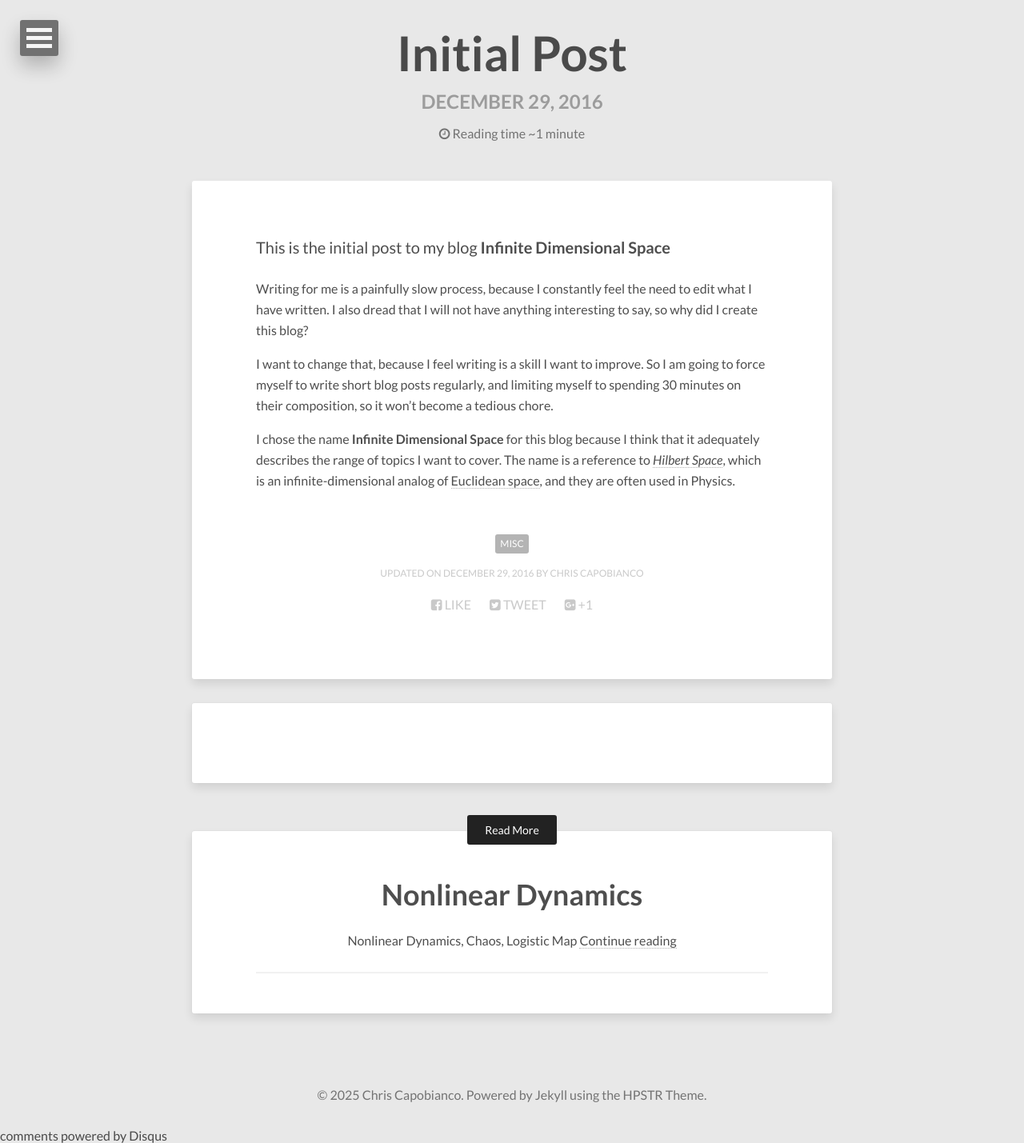
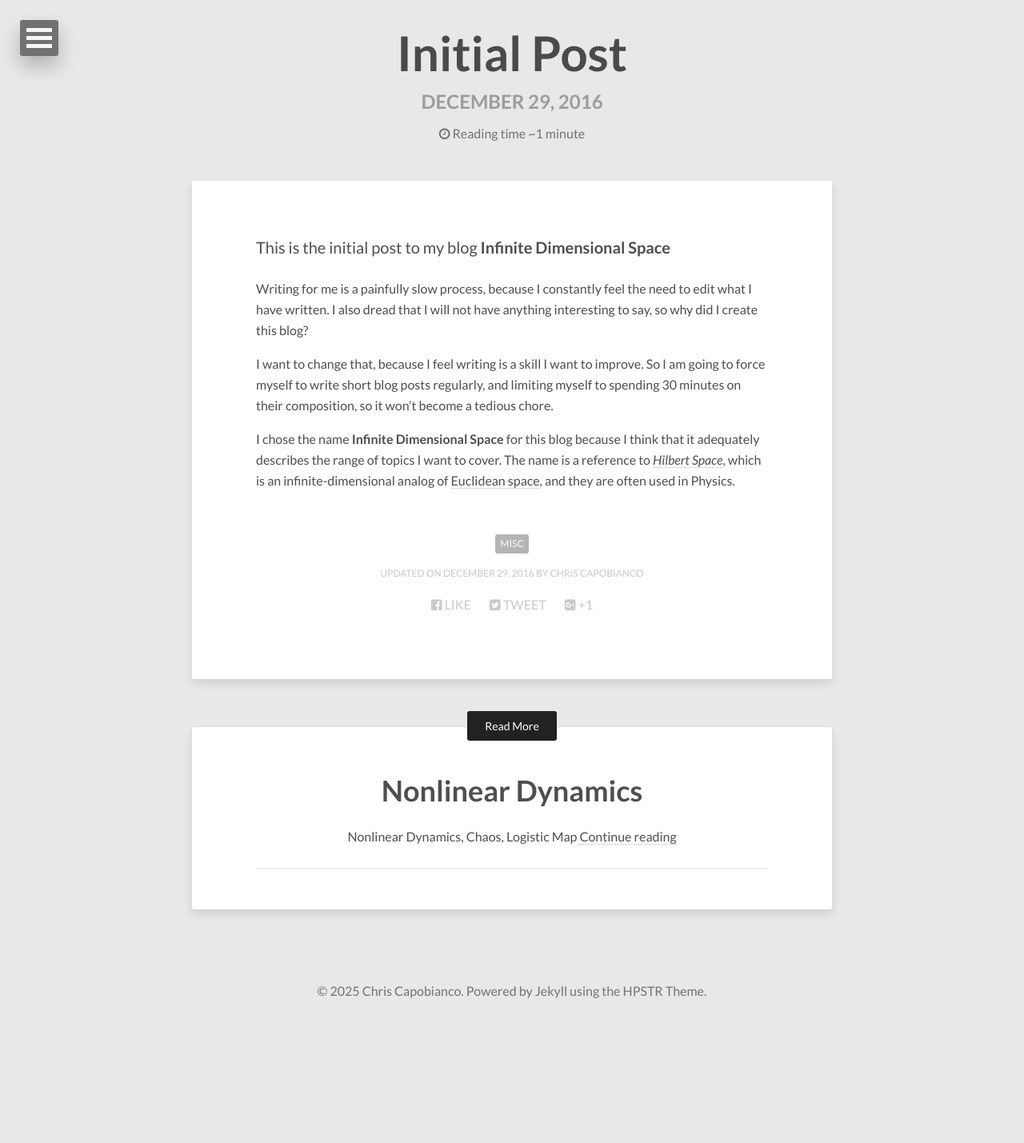
Before and after one commit to ccapo/infinitedimensionalspace.github.io, a Jekyll site: the page built from _posts/2016-12-29-initial-post.md, in a window 1280 px wide. Shown: the whole page at 80% size. Built offline with Jekyll 4.4.1, drawn with Linux system fonts in a browser that asks for light colours; nearby versions of some CDN libraries; comment, search, counter and statistics services are not loaded; after the commit the page ends 1280 px from its top, so only the background shows below that.

Commit message:
Update _config.yml

```diff
--- a/_config.yml
+++ b/_config.yml
@@ -1,11 +1,16 @@
 title:            Infinite Dimensional Space
 description:      musings of a meandering mind
-disqus_shortname: infinitedimensionalspace
+# disqus_shortname: infinitedimensionalspace
 reading_time:     true
 words_per_minute: 200
 # Your site's domain goes here (eg: https://mmistakes.github.io, http://yourdomain.com, etc)
 # When testing locally leave blank or use http://localhost:4000
 url: https://ccapo.github.io
+
+remote_theme: pages-themes/hacker@v0.2.0
+plugins:
+- jekyll-remote-theme
+show_downloads: false
 
 # Owner/author information
 owner:
@@ -18,7 +23,7 @@
   linkedin: chriscapobianco
 
 # Background image to be tiled on all pages
-background:
+# background:
 
 # Analytics and webmaster tools stuff goes here
 #google_analytics:
@@ -36,9 +41,9 @@
   - jekyll-paginate
   - jekyll-gist
   - jekyll-feed
-sass:
-  sass_dir: _sass
-  style: compressed
+# sass:
+#   sass_dir: _sass
+#   style: compressed
 
 # https://github.com/mojombo/jekyll/wiki/Permalinks
 permalink:   /:categories/:title/
```
